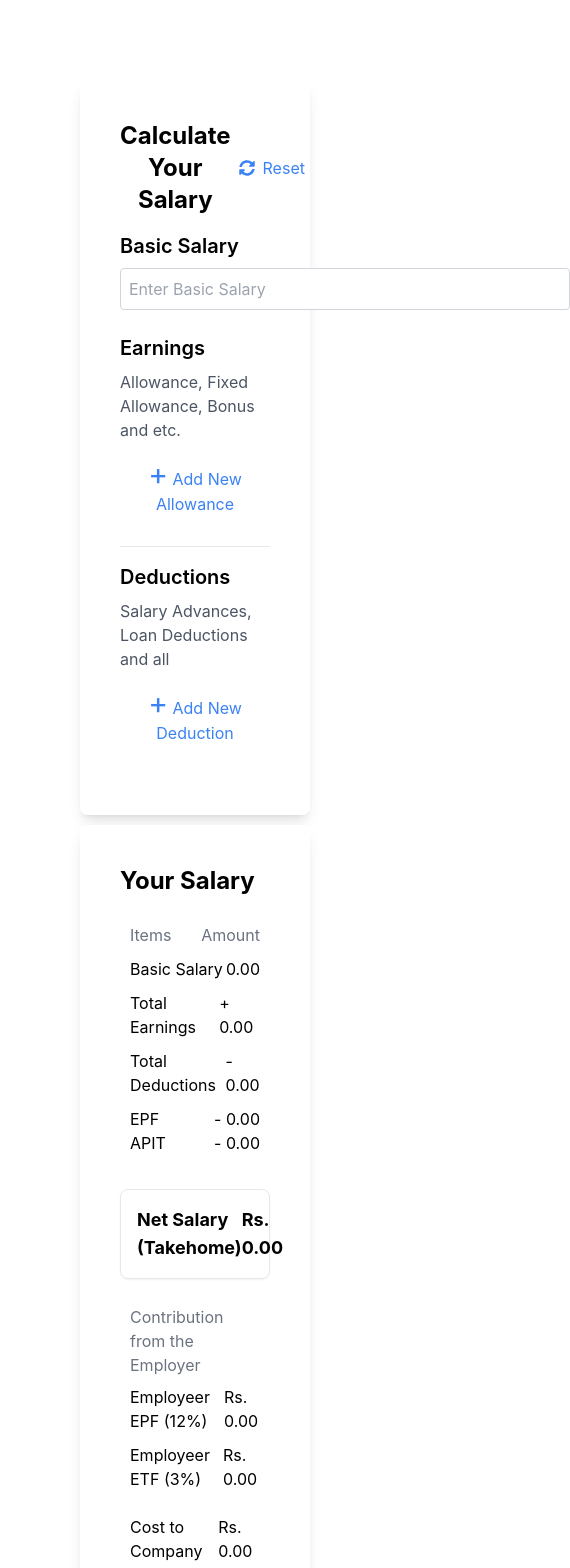
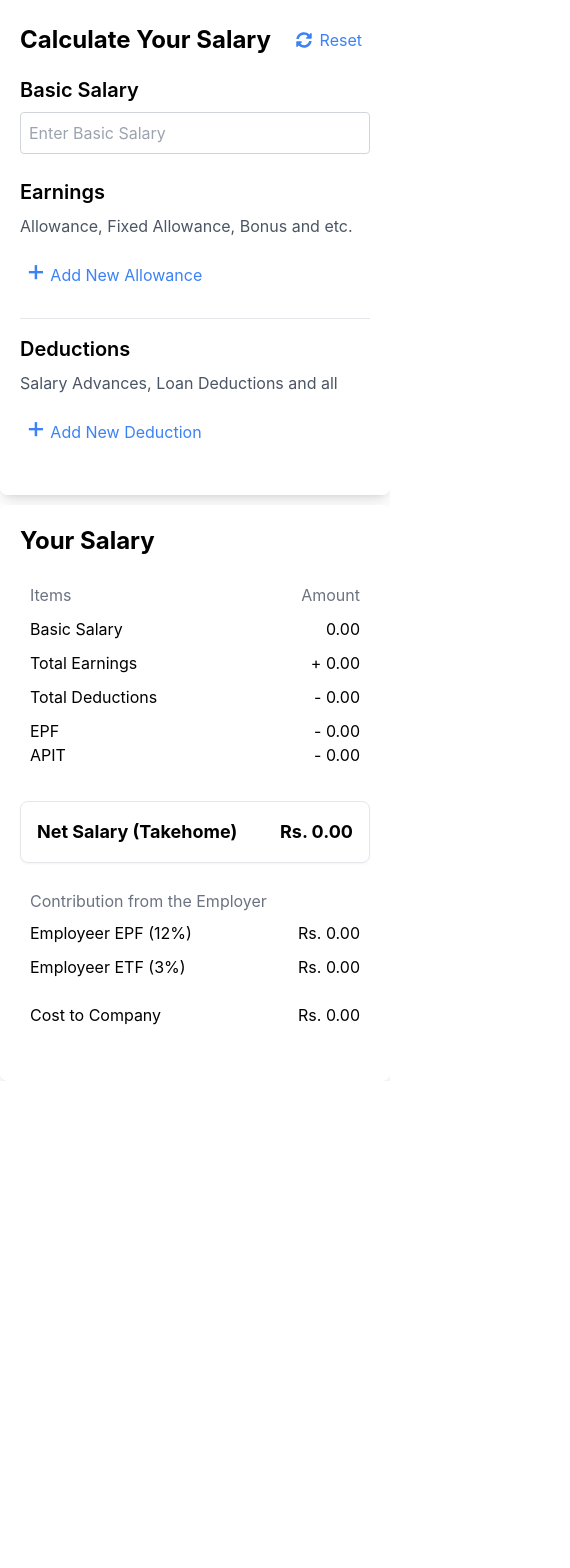
Before and after one commit to mj-pavithra/salary-calculator-2024-Q1-mj-pavithra, a React (Create React App) app in the folder salary-calculator-2024-q1-mj-pavithra/: page / in a window 390 px wide. Shown: the top 1568 px of the page, 570 px wide, since content can reach past the window. After the commit the page ends 1081 px from the top, so only its background shows below. Built offline with nearby package versions, Linux system fonts and the light colour scheme.

Commit message:
some responsive shit is done

```diff
--- a/salary-calculator-2024-q1-mj-pavithra/src/components/GetBasicSalary.tsx
+++ b/salary-calculator-2024-q1-mj-pavithra/src/components/GetBasicSalary.tsx
@@ -26,7 +26,7 @@ const BasicSalary = () => {
             <h2 className="text-xl font-semibold mb-2">Basic Salary</h2>
             <input
                 type="text"
-                className="max-w-[800px] min-w-[450px] p-2 border border-gray-300 rounded"
+                className="min-w-[350px] md:min-w-[450px] p-2 border border-gray-300 rounded"
                 placeholder="Enter Basic Salary"
                 value={basicSalary || ''}
                 onChange={handleChange}
--- a/salary-calculator-2024-q1-mj-pavithra/src/components/GetDeductions.tsx
+++ b/salary-calculator-2024-q1-mj-pavithra/src/components/GetDeductions.tsx
@@ -21,10 +21,10 @@ const Deductions = () => {
             <h2 className="text-xl font-semibold mb-2">Deductions</h2>
             <h3 className="mb-2 text-gray-600">Salary Advances, Loan Deductions and all</h3>
             {deductions.map((deduction, index) => (
-                <div key={index} className="grid grid-cols-4 gap-1 mb-4">
+                <div key={index} className="grid md:grid-cols-4 gap-1 mb-4">
                     <input
                         type="text"
-                        className="col-span-2 p-2 border border-gray-300 rounded"
+                        className="md:col-span-2 p-2 border border-gray-300 rounded"
                         placeholder="Deduction Details (Title)"
                         value={deduction.title}
                         onChange={(e) => handleChange(index, 'title', e.target.value)}
--- a/salary-calculator-2024-q1-mj-pavithra/src/components/GetEarnings.tsx
+++ b/salary-calculator-2024-q1-mj-pavithra/src/components/GetEarnings.tsx
@@ -22,10 +22,10 @@ const Earnings = () => {
             <h2 className="text-xl font-semibold mb-2">Earnings</h2>
             <h3 className="mb-2 text-gray-600">Allowance, Fixed Allowance, Bonus and etc.</h3>
             {earnings.map((earning, index) => (
-                <div key={index} className="grid grid-cols-4 gap-1 mb-4">
+                <div key={index} className="grid  md:grid-cols-4 gap-1 mb-4">
                     <input
                         type="text"
-                        className="col-span-2 p-2 border border-gray-300 rounded"
+                        className="md:col-span-2 p-2 border border-gray-300 rounded"
                         placeholder="Pay Details (Title)"
                         value={earning.title}
                         onChange={(e) => handleChange(index, 'title', e.target.value)}
--- a/salary-calculator-2024-q1-mj-pavithra/src/containers/SalaryInput.tsx
+++ b/salary-calculator-2024-q1-mj-pavithra/src/containers/SalaryInput.tsx
@@ -6,7 +6,7 @@ import { FaSyncAlt } from 'react-icons/fa';
 
 const SalaryInput = () => {
     return (
-        <div className="flex-4 flex-shrink-0 p-10 bg-white  rounded-lg">
+        <div className="flex-4 flex-shrink-0 p-5 md:p-10 bg-white  rounded-lg">
             <div className="flex justify-between items-center mb-4">
                 <h1 className='text-2xl font-bold'>Calculate Your Salary</h1>
                 <button className='text-blue-500 hover:bg-red-500 hover:text-white rounded p-2 flex items-center'>
--- a/salary-calculator-2024-q1-mj-pavithra/src/containers/SalaryOutput.tsx
+++ b/salary-calculator-2024-q1-mj-pavithra/src/containers/SalaryOutput.tsx
@@ -23,7 +23,7 @@ const SalaryOutput = () => {
 
 
     return (
-        <div className=" flex-4 flex-shrink-0 p-10 bg-white  rounded-lg text-left">
+        <div className=" flex-4 flex-shrink-0 p-5 md:p-10 bg-white  rounded-lg text-left">
             <h1 className="text-2xl font-bold mb-4">Your Salary</h1>
             <YourSalary basicSalary ={basicSalary}
                         totalEarnings ={totalEarnings}
--- a/salary-calculator-2024-q1-mj-pavithra/src/pages/SalaryCalculater.tsx
+++ b/salary-calculator-2024-q1-mj-pavithra/src/pages/SalaryCalculater.tsx
@@ -4,11 +4,11 @@ import '../index.css';
 
 const SalaryCalculater = () => {
     return (
-        <div className="flex flex-col md:flex-row p-20 gap-2.5 h-screen">
+        <div className="flex flex-col p-0 md:p-20 gap-2.5 h-screen md:flex-row">
             <div className="flex-[4_4_0%] bg-white shadow-lg rounded-lg">
                 <SalaryInput />
             </div>
-            <div className="flex-[3_3_0%]  bg-white shadow-lg rounded-lg">
+            <div className="flex-[3_3_0%] bg-white shadow-lg rounded-lg">
                 <SalaryOutput />
             </div>
         </div>
```
